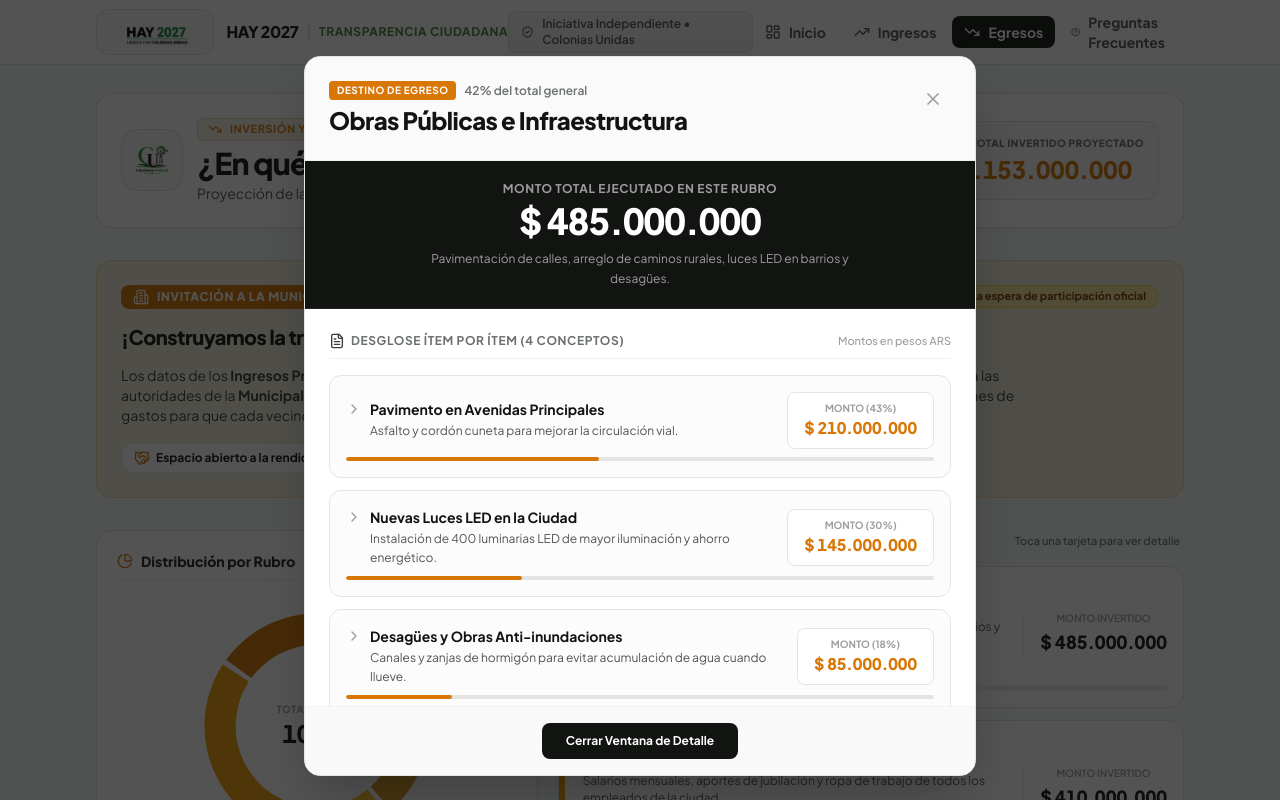
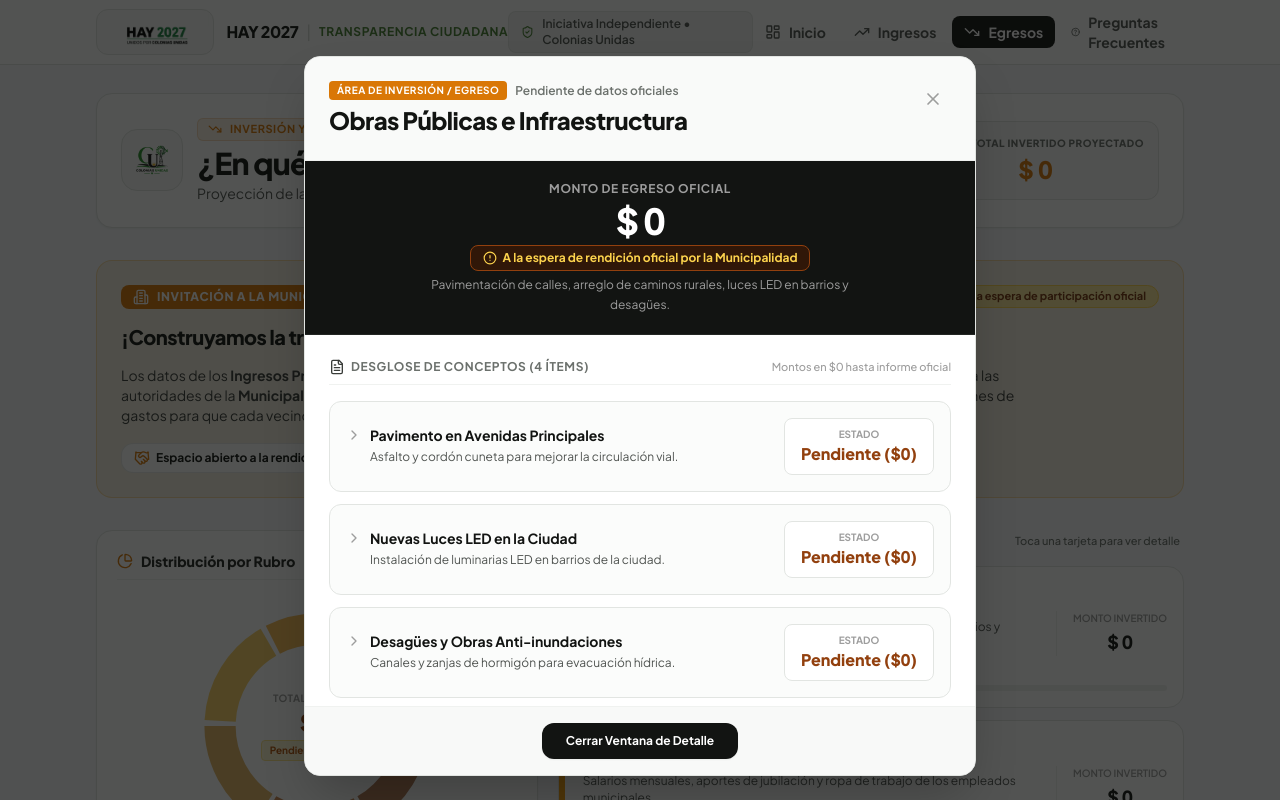
Before and after one commit to ulicseg/ColoniasUnidas, a React (Vite) app: page /egresos in a window 1280 px wide. Both pictures are taken after a click on the element 870 px from the left and 636 px from the top of the page. Shown: the top 800 px of the page. Built offline with nearby package versions, Linux system fonts and the light colour scheme.

Commit message:
Establecer cifras de egresos en  manteniendo desglose a la espera de datos feacientes

```diff
--- a/src/components/charts/ExpenseChart.tsx
+++ b/src/components/charts/ExpenseChart.tsx
@@ -3,12 +3,24 @@ import { PieChart, Pie, Cell, ResponsiveContainer, Tooltip } from 'recharts';
 import { egresos, formatCurrency } from '../../data/mockData';
 
 export const ExpenseChart: React.FC = () => {
-  const chartData = egresos.map((item) => ({
-    name: item.nombre,
-    value: item.monto,
-    porcentaje: item.porcentaje,
-    color: item.color || '#d97706'
-  }));
+  // Cuando todos los egresos están en 0 (a la espera de rendición oficial), mostramos una dona neutral
+  const isZeroState = egresos.every(item => item.monto === 0);
+
+  const chartData = isZeroState
+    ? egresos.map(item => ({
+        name: item.nombre,
+        value: 1, // valor ficticio igualitario para renderizar los sectores de colores
+        montoReal: 0,
+        porcentaje: 0,
+        color: item.color || '#d97706'
+      }))
+    : egresos.map(item => ({
+        name: item.nombre,
+        value: item.monto,
+        montoReal: item.monto,
+        porcentaje: item.porcentaje,
+        color: item.color || '#d97706'
+      }));
 
   const CustomTooltip = ({ active, payload }: any) => {
     if (active && payload && payload.length) {
@@ -16,8 +28,12 @@ export const ExpenseChart: React.FC = () => {
       return (
         <div className="bg-neutral-900 text-white p-3 rounded-xl shadow-xl border border-neutral-800 text-xs z-50">
           <p className="font-bold text-xs text-brand-amber mb-1">{data.name}</p>
-          <p className="font-black text-sm tabular-nums">{formatCurrency(data.value)}</p>
-          <p className="text-neutral-400 mt-0.5 font-medium text-[11px]">{data.porcentaje}% del total gastado</p>
+          <p className="font-black text-sm tabular-nums">
+            {isZeroState ? '$ 0 (Pendiente)' : formatCurrency(data.value)}
+          </p>
+          <p className="text-neutral-400 mt-0.5 font-medium text-[11px]">
+            {isZeroState ? 'A la espera de rendición fehaciente' : `${data.porcentaje}% del total gastado`}
+          </p>
         </div>
       );
     }
@@ -41,7 +57,12 @@ export const ExpenseChart: React.FC = () => {
               stroke="none"
             >
               {chartData.map((entry, index) => (
-                <Cell key={`cell-${index}`} fill={entry.color} className="hover:opacity-85 transition-opacity" />
+                <Cell
+                  key={`cell-${index}`}
+                  fill={isZeroState ? entry.color : entry.color}
+                  className="hover:opacity-85 transition-opacity"
+                  opacity={isZeroState ? 0.7 : 1}
+                />
               ))}
             </Pie>
             <Tooltip content={<CustomTooltip />} />
@@ -49,9 +70,12 @@ export const ExpenseChart: React.FC = () => {
         </ResponsiveContainer>
 
         {/* Texto Central Sencillo y Claro */}
-        <div className="absolute inset-0 flex flex-col items-center justify-center pointer-events-none text-center">
-          <span className="text-[10px] font-bold uppercase tracking-wider text-neutral-400">Total Gastos</span>
-          <span className="text-xl sm:text-2xl font-black text-neutral-900 tabular-nums">100%</span>
+        <div className="absolute inset-0 flex flex-col items-center justify-center pointer-events-none text-center px-4">
+          <span className="text-[10px] font-bold uppercase tracking-wider text-neutral-400">Total Egresos</span>
+          <span className="text-xl sm:text-2xl font-black text-amber-800 tabular-nums">$ 0</span>
+          <span className="text-[10px] text-amber-700 font-bold bg-amber-100/80 border border-amber-200 px-2 py-0.5 rounded mt-0.5">
+            Pendiente de datos
+          </span>
         </div>
       </div>
 
@@ -64,7 +88,7 @@ export const ExpenseChart: React.FC = () => {
               style={{ backgroundColor: item.color }}
             />
             <span className="font-medium text-neutral-700 text-[11px] sm:text-xs">
-              {item.name} <strong className="text-neutral-900">({item.porcentaje}%)</strong>
+              {item.name} <strong className="text-amber-800">(Pendiente $0)</strong>
             </span>
           </div>
         ))}
--- a/src/components/ui/CategoryDetailModal.tsx
+++ b/src/components/ui/CategoryDetailModal.tsx
@@ -1,5 +1,5 @@
 import React, { useEffect } from 'react';
-import { X, FileText, ChevronRight } from 'lucide-react';
+import { X, FileText, ChevronRight, AlertCircle } from 'lucide-react';
 import { FinancialItem, formatCurrency } from '../../data/mockData';
 
 interface CategoryDetailModalProps {
@@ -50,14 +50,14 @@ export const CategoryDetailModal: React.FC<CategoryDetailModalProps> = ({
       <div className="relative w-full max-w-2xl bg-white rounded-2xl shadow-2xl border border-neutral-200 overflow-hidden z-10 my-auto flex flex-col max-h-[90vh]">
 
         {/* Cabecera del Modal */}
-        <div className="p-6 border-b border-neutral-100 bg-neutral-50/80 flex items-start justify-between gap-4">
+        <div className="p-5 sm:p-6 border-b border-neutral-100 bg-neutral-50/80 flex items-start justify-between gap-4">
           <div className="space-y-1">
-            <div className="flex items-center gap-2">
+            <div className="flex items-center gap-2 flex-wrap">
               <span className={`text-[10px] font-bold px-2 py-0.5 rounded uppercase tracking-wider ${badgeColor}`}>
-                {isIngreso ? 'Origen de Ingreso' : 'Destino de Egreso'}
+                {isIngreso ? 'Origen de Ingreso' : 'Área de Inversión / Egreso'}
               </span>
               <span className="text-xs font-semibold text-neutral-500">
-                {item.porcentaje}% del total general
+                {isIngreso ? `${item.porcentaje}% del total general` : 'Pendiente de datos oficiales'}
               </span>
             </div>
             <h2 className="text-xl sm:text-2xl font-black text-neutral-900 tracking-tight">
@@ -68,7 +68,7 @@ export const CategoryDetailModal: React.FC<CategoryDetailModalProps> = ({
           <button
             onClick={onClose}
             type="button"
-            className="p-2 text-neutral-400 hover:text-neutral-900 hover:bg-neutral-200/60 rounded-lg transition-colors"
+            className="p-2 text-neutral-400 hover:text-neutral-900 hover:bg-neutral-200/60 rounded-xl transition-colors"
             aria-label="Cerrar modal"
           >
             <X className="w-5 h-5" />
@@ -76,32 +76,40 @@ export const CategoryDetailModal: React.FC<CategoryDetailModalProps> = ({
         </div>
 
         {/* Resumen del Monto Total Centrado */}
-        <div className="py-5 px-6 bg-neutral-900 text-white text-center border-b border-neutral-800">
+        <div className="py-5 px-6 bg-neutral-900 text-white text-center border-b border-neutral-800 space-y-1">
           <span className="text-xs font-bold uppercase tracking-wider text-neutral-400 block mb-1">
-            Monto Total Ejecutado en este Rubro
+            {isIngreso ? 'Monto Total Ingresado en este Rubro' : 'Monto de Egreso Oficial'}
           </span>
           <span className="text-3xl sm:text-4xl font-extrabold tabular-nums tracking-tight block text-center">
-            {formatCurrency(item.monto)}
+            {item.monto > 0 ? formatCurrency(item.monto) : '$ 0'}
           </span>
+          {!isIngreso && (
+            <div className="inline-flex items-center gap-1.5 text-xs text-amber-300 font-bold bg-amber-950/60 border border-amber-800 px-3 py-1 rounded-lg mt-1">
+              <AlertCircle className="w-3.5 h-3.5" />
+              <span>A la espera de rendición oficial por la Municipalidad</span>
+            </div>
+          )}
           <p className="text-xs text-neutral-400 mt-2 max-w-md mx-auto leading-relaxed">
             {item.descripcion}
           </p>
         </div>
 
-        {/* Lista de Sub-ítems a Mínimo Detalle */}
-        <div className="p-6 overflow-y-auto space-y-4 flex-1">
+        {/* Lista de Sub-ítems */}
+        <div className="p-5 sm:p-6 overflow-y-auto space-y-4 flex-1">
           <div className="flex items-center justify-between border-b border-neutral-100 pb-2">
             <h3 className="text-xs font-bold uppercase tracking-wider text-neutral-500 flex items-center gap-1.5">
               <FileText className="w-4 h-4 text-neutral-700" />
-              <span>Desglose Ítem por Ítem ({item.detalles?.length || 0} conceptos)</span>
+              <span>Desglose de Conceptos ({item.detalles?.length || 0} ítems)</span>
             </h3>
-            <span className="text-[11px] font-medium text-neutral-400">Montos en pesos ARS</span>
+            <span className="text-[11px] font-medium text-neutral-400">
+              {isIngreso ? 'Montos verificados' : 'Montos en $0 hasta informe oficial'}
+            </span>
           </div>
 
           <div className="space-y-3">
             {item.detalles && item.detalles.length > 0 ? (
               item.detalles.map((sub, index) => {
-                const subPorcentaje = Math.round((sub.monto / item.monto) * 100);
+                const subPorcentaje = item.monto > 0 ? Math.round((sub.monto / item.monto) * 100) : 0;
                 return (
                   <div
                     key={sub.id || index}
@@ -120,24 +128,26 @@ export const CategoryDetailModal: React.FC<CategoryDetailModalProps> = ({
                         </div>
                       </div>
 
-                      {/* Monto del sub-ítem SIEMPRE CENTRADO */}
-                      <div className="text-center sm:text-center shrink-0 bg-white border border-neutral-200 px-4 py-2 rounded-lg self-center sm:self-auto w-full sm:w-auto">
+                      {/* Monto del sub-ítem */}
+                      <div className="text-center shrink-0 bg-white border border-neutral-200 px-4 py-2 rounded-lg self-center sm:self-auto w-full sm:w-auto">
                         <span className="text-[10px] text-neutral-400 font-bold uppercase block text-center">
-                          Monto ({subPorcentaje}%)
+                          {sub.monto > 0 ? `Monto (${subPorcentaje}%)` : 'Estado'}
                         </span>
-                        <span className={`text-base font-black tabular-nums block text-center ${accentColor}`}>
-                          {formatCurrency(sub.monto)}
+                        <span className={`text-base font-black tabular-nums block text-center ${sub.monto > 0 ? accentColor : 'text-amber-800'}`}>
+                          {sub.monto > 0 ? formatCurrency(sub.monto) : 'Pendiente ($0)'}
                         </span>
                       </div>
                     </div>
 
                     {/* Progress bar sutil */}
+                    {sub.monto > 0 && (
                       <div className="w-full bg-neutral-200 rounded-full h-1 overflow-hidden mt-1">
                         <div
                           className={`h-full rounded-full ${isIngreso ? 'bg-brand-green' : 'bg-brand-amber'}`}
                           style={{ width: `${subPorcentaje}%` }}
                         />
                       </div>
+                    )}
                   </div>
                 );
               })
@@ -153,7 +163,7 @@ export const CategoryDetailModal: React.FC<CategoryDetailModalProps> = ({
         <div className="p-4 border-t border-neutral-100 bg-neutral-50 text-center">
           <button
             onClick={onClose}
-            className="w-full sm:w-auto px-6 py-2.5 bg-neutral-900 hover:bg-neutral-800 text-white font-bold text-xs rounded-lg transition-colors"
+            className="w-full sm:w-auto px-6 py-2.5 bg-neutral-900 hover:bg-neutral-800 text-white font-bold text-xs rounded-xl transition-colors shadow-sm"
           >
             Cerrar Ventana de Detalle
           </button>
--- a/src/data/mockData.ts
+++ b/src/data/mockData.ts
@@ -237,172 +237,173 @@ const rawIngresos = [
   }
 ];
 
+// Egresos con montos en 0 hasta contar con la rendición oficial fehaciente de la Municipalidad
 const rawEgresos = [
   {
     id: 'obras-pub',
     nombre: 'Obras Públicas e Infraestructura',
-    monto: 485000000,
+    monto: 0,
     descripcion: 'Pavimentación de calles, arreglo de caminos rurales, luces LED en barrios y desagües.',
     color: '#d97706',
     detalles: [
       {
         id: 'obras-1',
         concepto: 'Pavimento en Avenidas Principales',
-        monto: 210000000,
+        monto: 0,
         descripcion: 'Asfalto y cordón cuneta para mejorar la circulación vial.'
       },
       {
         id: 'obras-2',
         concepto: 'Nuevas Luces LED en la Ciudad',
-        monto: 145000000,
-        descripcion: 'Instalación de 400 luminarias LED de mayor iluminación y ahorro energético.'
+        monto: 0,
+        descripcion: 'Instalación de luminarias LED en barrios de la ciudad.'
       },
       {
         id: 'obras-3',
         concepto: 'Desagües y Obras Anti-inundaciones',
-        monto: 85000000,
-        descripcion: 'Canales y zanjas de hormigón para evitar acumulación de agua cuando llueve.'
+        monto: 0,
+        descripcion: 'Canales y zanjas de hormigón para evacuación hídrica.'
       },
       {
         id: 'obras-4',
         concepto: 'Enripiado y Arreglo de Caminos Rurales',
-        monto: 45000000,
-        descripcion: 'Mantenimiento de caminos para que los productores puedan sacar su cosecha.'
+        monto: 0,
+        descripcion: 'Mantenimiento de caminos rurales para productores.'
       }
     ]
   },
   {
     id: 'sueldos-pers',
     nombre: 'Sueldos del Personal Municipal',
-    monto: 410000000,
-    descripcion: 'Salarios mensuales, aportes de jubilación y ropa de trabajo de todos los empleados de la ciudad.',
+    monto: 0,
+    descripcion: 'Salarios mensuales, aportes de jubilación y ropa de trabajo de los empleados municipales.',
     color: '#f59e0b',
     detalles: [
       {
         id: 'sueldos-1',
         concepto: 'Sueldos Netos de Empleados y Trabajadores',
-        monto: 290000000,
-        descripcion: 'Pago puntual de los haberes de barrenderos, recolectores y administrativos.'
+        monto: 0,
+        descripcion: 'Haberes de personal administrativo, recolección y maestranza.'
       },
       {
         id: 'sueldos-2',
         concepto: 'Jubilaciones y Obra Social (InSSSeP)',
-        monto: 95000000,
-        descripcion: 'Aportes obligatorios de ley para la salud y jubilación del personal.'
+        monto: 0,
+        descripcion: 'Aportes previsionales y salud de los trabajadores.'
       },
       {
         id: 'sueldos-3',
         concepto: 'Ropa de Trabajo y Calzado de Seguridad',
-        monto: 25000000,
-        descripcion: 'Entrega de uniformes, guantes, chalecos y botas de protección.'
+        monto: 0,
+        descripcion: 'Uniformes e indumentaria de protección laboral.'
       }
     ]
   },
   {
     id: 'mant-urbano',
-    nombre: 'Limpieza y Servicios Urbano',
-    monto: 125000000,
-    descripcion: 'Recolección de basura todos los días, desmalezado de plazas, tractores y combustible.',
+    nombre: 'Limpieza y Servicios Urbanos',
+    monto: 0,
+    descripcion: 'Recolección diaria de basura, desmalezado de plazas, maquinaria y combustible.',
     color: '#fbbf24',
     detalles: [
       {
         id: 'mant-1',
         concepto: 'Combustible para Camiones y Tractores',
-        monto: 65000000,
-        descripcion: 'Gasoil para que los camiones de basura y tractores salgan a trabajar diariamente.'
+        monto: 0,
+        descripcion: 'Gasoil para vehículos de servicios urbanos y desmalezadoras.'
       },
       {
         id: 'mant-2',
         concepto: 'Servicio de Recolección de Residuos',
-        monto: 40000000,
-        descripcion: 'Limpieza domiciliaria y tratamiento ecológico en el vaciadero.'
+        monto: 0,
+        descripcion: 'Operatividad de limpieza domiciliaria e higiene urbana.'
       },
       {
         id: 'mant-3',
         concepto: 'Reparación y Repuestos de Maquinarias',
-        monto: 20000000,
-        descripcion: 'Arreglo mecánico de herramientas, motoniveladoras y tractores.'
+        monto: 0,
+        descripcion: 'Mantenimiento mecánico del parque automotor municipal.'
       }
     ]
   },
   {
     id: 'salud',
     nombre: 'Salud y Ayuda Social a Vecinos',
-    monto: 80000000,
-    descripcion: 'Medicamentos gratuitos, mantenimiento de la ambulancia y asistencia de emergencia a familias.',
+    monto: 0,
+    descripcion: 'Medicamentos gratuitos, ambulancia municipal y asistencia de emergencia a familias.',
     color: '#d99726',
     detalles: [
       {
         id: 'salud-1',
         concepto: 'Remedios e Insumos para el Centro de Salud',
-        monto: 45000000,
-        descripcion: 'Comprimidos, jarabes, gasas y elementos de curación gratuita para vecinos.'
+        monto: 0,
+        descripcion: 'Medicamentos y descartables para atención primaria.'
       },
       {
         id: 'salud-2',
         concepto: 'Ambulancia Municipal 24hs',
-        monto: 20000000,
-        descripcion: 'Combustible y guardia activa para traslados médicos urgentes.'
+        monto: 0,
+        descripcion: 'Disponibilidad de unidad de traslado sanitario.'
       },
       {
         id: 'salud-3',
         concepto: 'Módulos Alimentarios y Ayuda de Emergencia',
-        monto: 15000000,
-        descripcion: 'Asistencia alimentaria a familias vulnerables de la comunidad.'
+        monto: 0,
+        descripcion: 'Asistencia social a familias en situación de vulnerabilidad.'
       }
     ]
   },
   {
     id: 'educacion-cultura',
     nombre: 'Educación, Escuelas y Deporte',
-    monto: 35000000,
-    descripcion: 'Apoyo a las escuelas de la localidad, becas para estudiantes, talleres de oficios y festivales.',
+    monto: 0,
+    descripcion: 'Apoyo a las escuelas de la localidad, becas estudiantiles, talleres de oficios y festivales.',
     color: '#b45309',
     detalles: [
       {
         id: 'edu-1',
         concepto: 'Carnavales y Fiestas de la Ciudad',
-        monto: 15000000,
-        descripcion: 'Apoyo para sonido, escenario y comparsas de Colonias Unidas.'
+        monto: 0,
+        descripcion: 'Organización de eventos culturales y comparsas comunitarias.'
       },
       {
         id: 'edu-2',
         concepto: 'Becas y Ayuda a Escuelas Públicas',
-        monto: 12000000,
-        descripcion: 'Ayudas de transporte y pintura/reparaciones edilicias escolares.'
+        monto: 0,
+        descripcion: 'Fondo de asistencia educativa y apoyo estudiantil.'
       },
       {
         id: 'edu-3',
         concepto: 'Deportes y Cursos de Oficios Gratuitos',
-        monto: 8000000,
-        descripcion: 'Pelotas, camisetas e insumos para escuelas deportivas de chicos.'
+        monto: 0,
+        descripcion: 'Materiales deportivos y talleres comunitarios.'
       }
     ]
   },
   {
     id: 'admin',
     nombre: 'Administración y Atención al Vecino',
-    monto: 18000000,
+    monto: 0,
     descripcion: 'Internet en oficinas públicas, sistemas de atención al ciudadano y gastos de oficina.',
     color: '#92400e',
     detalles: [
       {
         id: 'admin-1',
         concepto: 'Internet y Sistemas Informáticos',
-        monto: 9000000,
-        descripcion: 'Conexión por fibra óptica para atender rápido los trámites de los vecinos.'
+        monto: 0,
+        descripcion: 'Conectividad corporativa y licencias de gestión.'
       },
       {
         id: 'admin-2',
         concepto: 'Papelería e Imprenta Municipal',
-        monto: 5000000,
-        descripcion: 'Resmas, formularios e impresiones oficiales.'
+        monto: 0,
+        descripcion: 'Formularios e insumos de atención al público.'
       },
       {
         id: 'admin-3',
         concepto: 'Servicios de Teléfono y Luz de Dependencias',
-        monto: 4000000,
-        descripcion: 'Facturas de energía e iluminación en oficinas de atención pública.'
+        monto: 0,
+        descripcion: 'Servicios públicos de dependencias municipales.'
       }
     ]
   }
@@ -410,8 +411,8 @@ const rawEgresos = [
 
 // Calculamos totales dinámicamente
 export const totalIngresos = rawIngresos.reduce((acc, item) => acc + item.monto, 0); // $1.373.014.884
-export const totalEgresos = rawEgresos.reduce((acc, item) => acc + item.monto, 0);   // $1.153.000.000
-export const balance = totalIngresos - totalEgresos;                                 // $220.014.884
+export const totalEgresos = rawEgresos.reduce((acc, item) => acc + item.monto, 0);   // $0 (A la espera de rendición fehaciente)
+export const balance = totalIngresos - totalEgresos;                                 // $1.373.014.884
 export const fechaActualizacion = '16 de Agosto de 2026';
 export const periodoActual = 'Año 2026';
 
@@ -423,7 +424,7 @@ export const ingresos: FinancialItem[] = rawIngresos.map(item => ({
 
 export const egresos: FinancialItem[] = rawEgresos.map(item => ({
   ...item,
-  porcentaje: Math.round((item.monto / totalEgresos) * 100)
+  porcentaje: 0
 }));
 
 export const mockFinancialData: FinancialData = {
```
Lines whose indentation alone changed are shown as unchanged.
